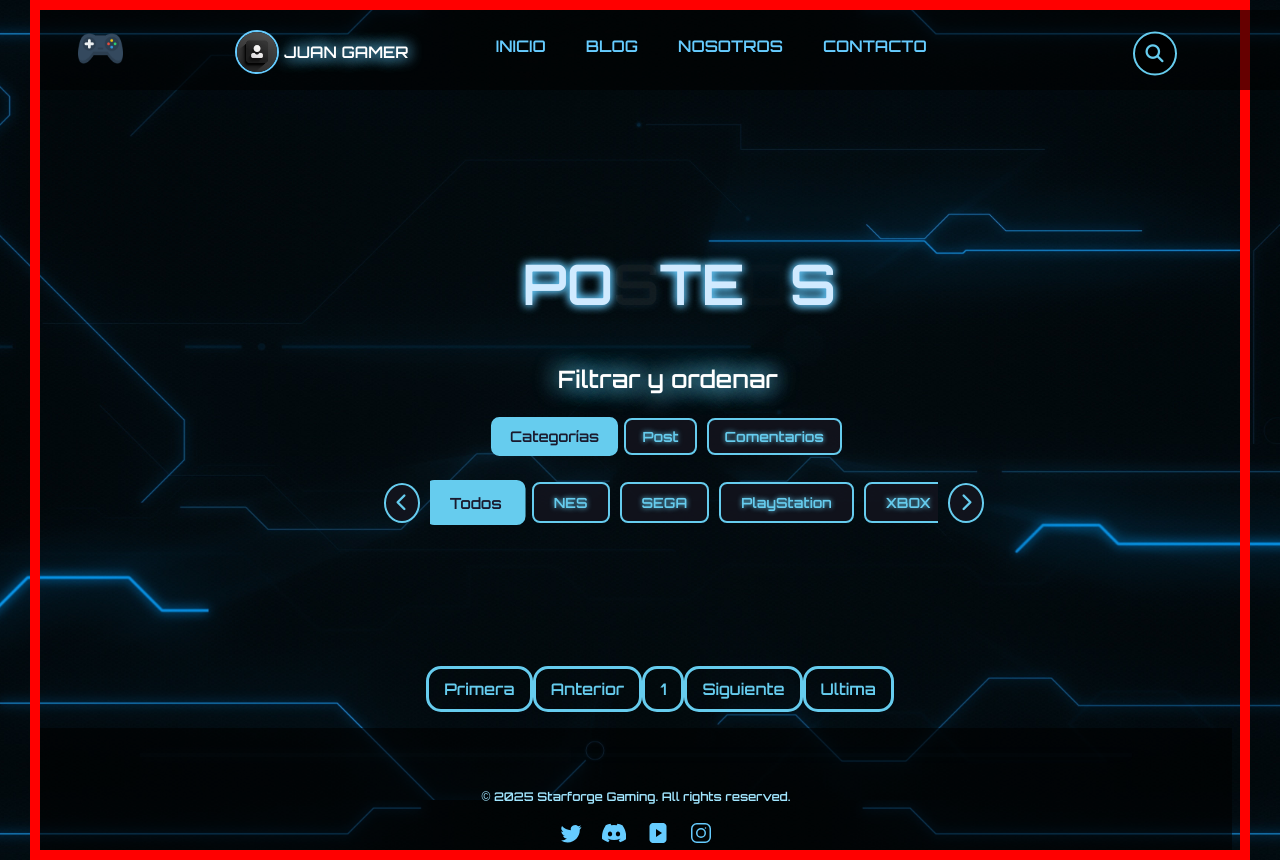
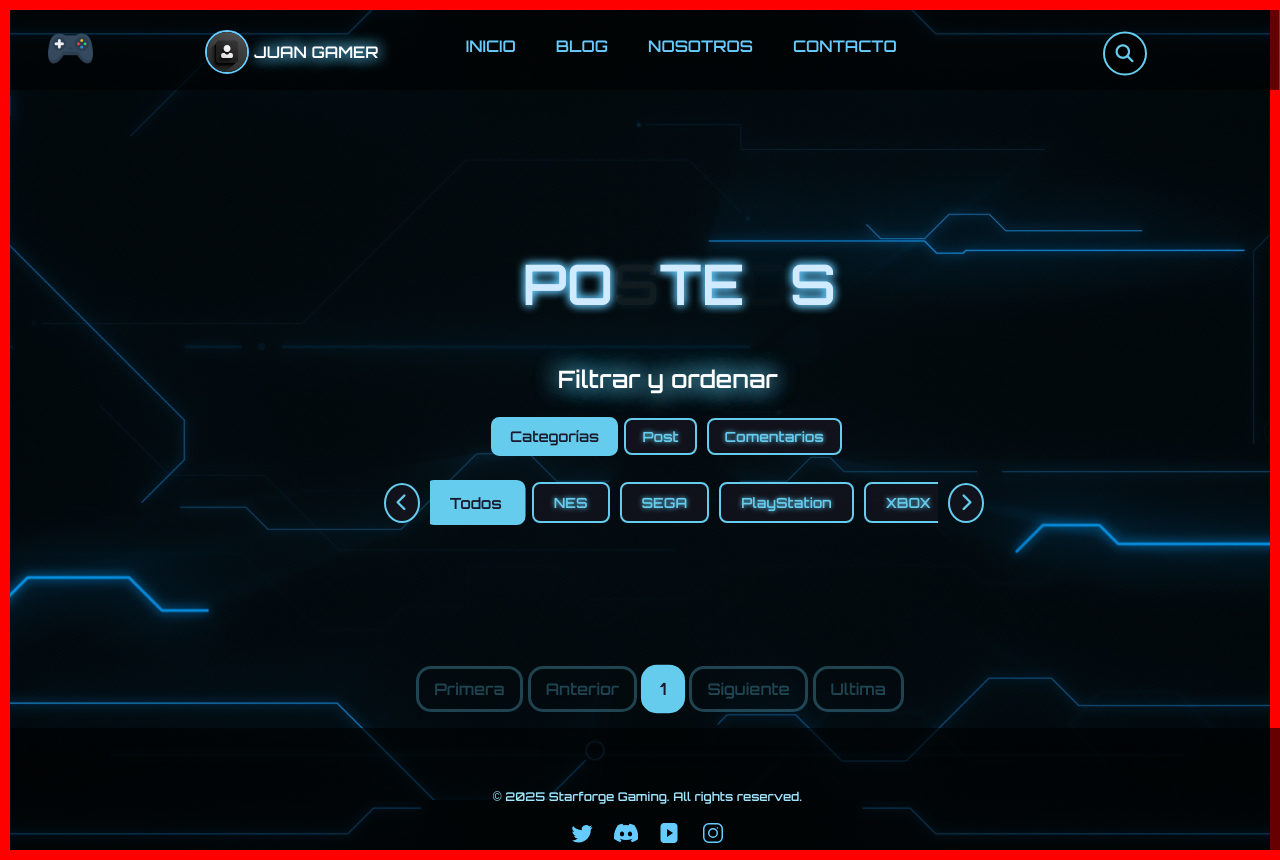
Before and after one commit to GabrielGonzalezBotto/blog_videojuegos_django, a Django app: page /blog/ in a window 1280 px wide. Run offline with Django 5.2, Linux system fonts and the light colour scheme; data that the repository does not hold is empty; some libraries are stand-ins or nearby versions.

Commit message:
arreglos de estilo en paginacion

```diff
--- a/blog_videojuegos/static/css/style.css
+++ b/blog_videojuegos/static/css/style.css
@@ -1,7 +1,7 @@
 @import url("https://fonts.googleapis.com/css2?family=Orbitron:wght@600&display=swap");
 
 body {
-    margin: 0 30px;
+    margin: 0;
     font-family: 'Orbitron', sans-serif, Arial;
     background: url(/static/img/bg.jpg) no-repeat center center fixed;
     background-size: cover;
@@ -1103,15 +1103,27 @@ h1 {
 .pagination {
     display: flex;
     justify-content: center;
-    /*gap: 40px;*/
+    gap: 5px;
     list-style: none;
+    text-decoration: none;
 }
 .page-item {
     color: #66ccee;
     padding: 10px 15px 10px 15px;
     border: 3px solid #66ccee;
     border-radius: 15px;
-    /*cursor: pointer;*/
+    cursor: pointer;
+}
+
+.page-item.disabled {
+    opacity: 0.3;
+}
+
+.page-item.active {
+    background: #66ccee;
+    color: #1a1a2e;
+    text-shadow: none;
+    transform: scale(1.05);
 }
 
 /*------CONTENIDO DEL POST------*/
@@ -2809,7 +2821,7 @@ h5.card-title {
     text-align: center;
     color: #a1e6ff;
     font-size: 0.75rem;
-    width: 96%;
+    width: 98%;
 }
 
 hr {
```
